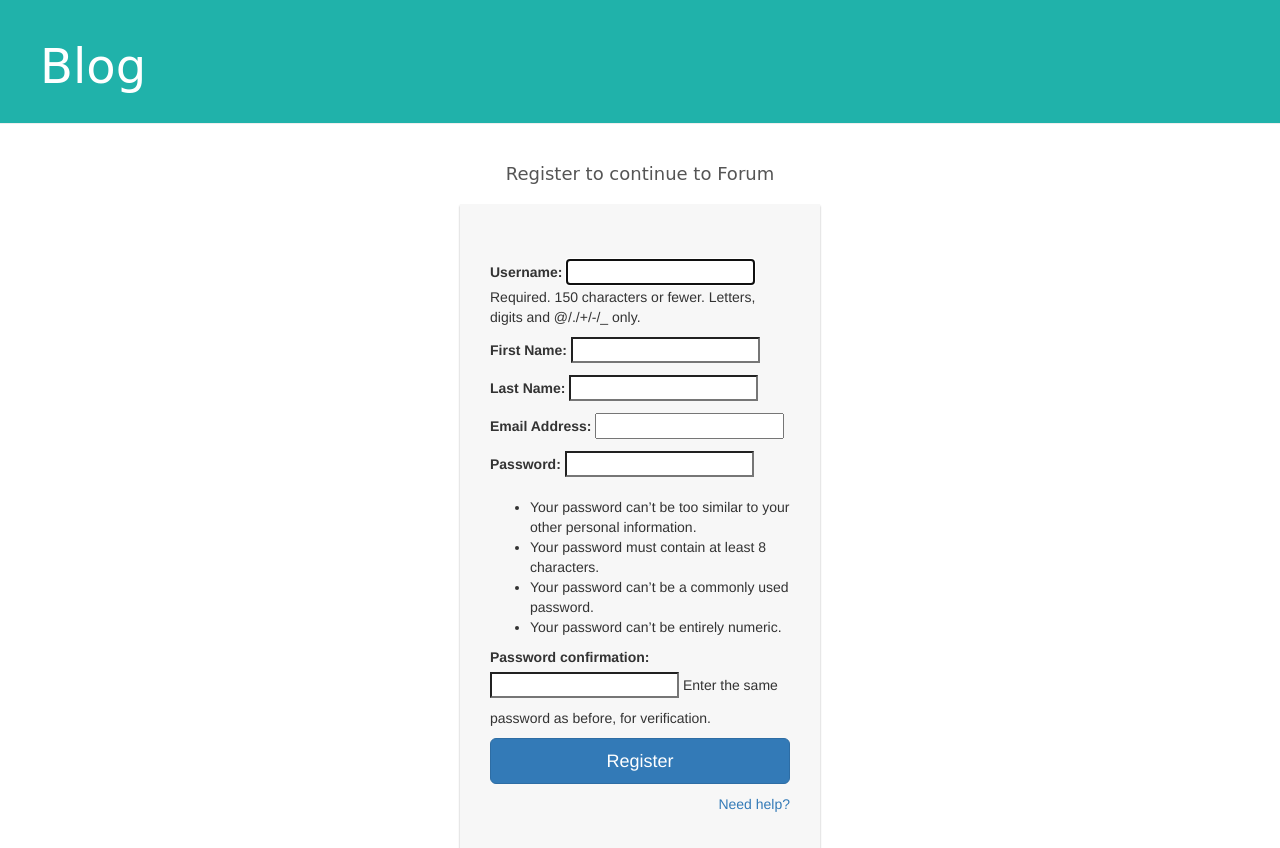
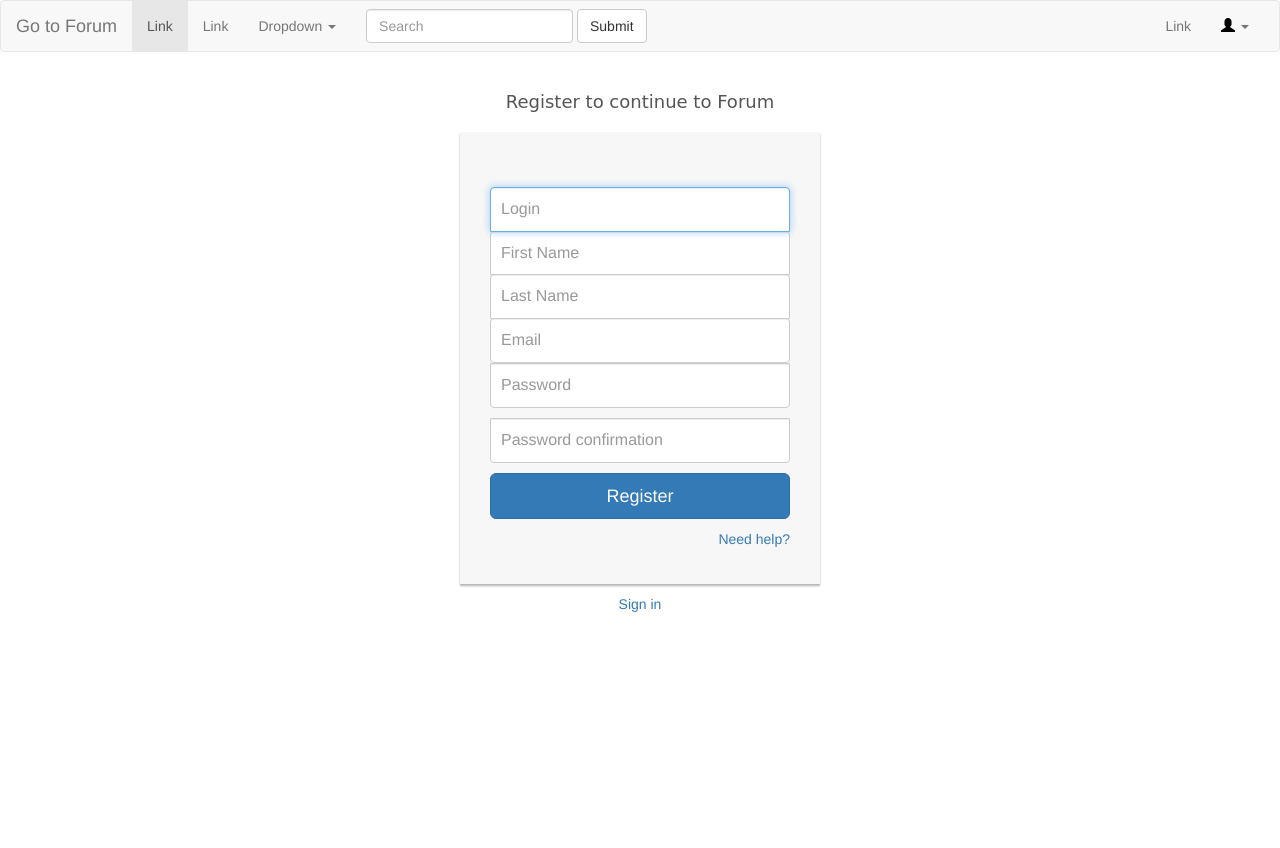
Before and after one commit to Bartimeys/forum, a Django app: page / in a window 1280 px wide. Shown: the top 848 px of the page. After the commit the page ends 612 px from the top, so only its background shows below. Run offline with Django 3.2, Linux system fonts and the light colour scheme; some libraries are stand-ins or nearby versions.

Commit message:
fix inputs. Add style, add redirect view and reverce

```diff
--- a/forum/templates/forum/account/login.html
+++ b/forum/templates/forum/account/login.html
@@ -8,7 +8,10 @@
                 <div class="account-wall">
                     <form class="form-signin" action="{% url 'accounts-login' %}" method="post">
                         {% csrf_token %}
-                        {{form.as_p}}
+                        <input id="username" class="form-control" type="text" name="username" placeholder="Username" required autofocus/>
+
+                        <input id="password" class="form-control" type="password" name="password" placeholder="Password" required autofocus/>
+
                         <input class="btn btn-lg btn-primary btn-block" type="submit" value="Login">
                         <a href="#" class="pull-right need-help">Need help? </a><span class="clearfix"></span>
                     </form>
--- a/forum/templates/forum/account/register.html
+++ b/forum/templates/forum/account/register.html
@@ -8,7 +8,12 @@
                 <div class="account-wall">
                     <form class="form-signin" action="{% url 'accounts-register' %}" method="post">
                         {% csrf_token %}
-                        {{ form.as_p }}
+                        <input id="id_username" class="form-control" name="username" type="text" placeholder="Login" required autofocus/>
+                        <input id="id_first_name"  class="form-control" name="first_name" type="text"  placeholder="First Name" required autofocus/>
+                        <input id="id_last_name"  class="form-control" name="last_name" type="text"  placeholder="Last Name" required autofocus/>
+                        <input id="id_email"  class="form-control" name="email" type="email"  placeholder="Email" required autofocus/>
+                        <input id="id_password1"  class="form-control" name="password1" type="password"  placeholder="Password" required autofocus/>
+                        <input id="id_password2"  class="form-control" name="password2" type="password"  placeholder="Password confirmation" required autofocus/>
                         <input class="btn btn-lg btn-primary btn-block" type="submit" value="Register">
                         <a href="#" class="pull-right need-help">Need help? </a><span class="clearfix"></span>
 
--- a/forum/templates/forum/base.html
+++ b/forum/templates/forum/base.html
@@ -8,9 +8,59 @@
     <link rel="stylesheet" href="{% static 'css/style.css' %}">
 </head>
 <body>
-<div class="page-header">
-    <h1><a href="/home">Blog</a></h1>
-</div>
+<nav class="navbar navbar-default">
+  <div class="container-fluid">
+    <!-- Brand and toggle get grouped for better mobile display -->
+    <div class="navbar-header">
+      <button type="button" class="navbar-toggle collapsed" data-toggle="collapse" data-target="#bs-example-navbar-collapse-1" aria-expanded="false">
+        <span class="sr-only">Toggle navigation</span>
+        <span class="icon-bar"></span>
+        <span class="icon-bar"></span>
+        <span class="icon-bar"></span>
+      </button>
+      <a class="navbar-brand" href="/home">Go to Forum</a>
+    </div>
+
+    <!-- Collect the nav links, forms, and other content for toggling -->
+    <div class="collapse navbar-collapse" id="bs-example-navbar-collapse-1">
+      <ul class="nav navbar-nav">
+        <li class="active"><a href="#">Link <span class="sr-only">(current)</span></a></li>
+        <li><a href="#">Link</a></li>
+        <li class="dropdown">
+          <a href="#" class="dropdown-toggle" data-toggle="dropdown" role="button" aria-haspopup="true" aria-expanded="false">Dropdown <span class="caret"></span></a>
+          <ul class="dropdown-menu">
+            <li><a href="#">Action</a></li>
+            <li><a href="#">Another action</a></li>
+            <li><a href="#">Something else here</a></li>
+            <li role="separator" class="divider"></li>
+            <li><a href="#">Separated link</a></li>
+            <li role="separator" class="divider"></li>
+            <li><a href="#">One more separated link</a></li>
+          </ul>
+        </li>
+      </ul>
+      <form class="navbar-form navbar-left">
+        <div class="form-group">
+          <input type="text" class="form-control" placeholder="Search">
+        </div>
+        <button type="submit" class="btn btn-default">Submit</button>
+      </form>
+      <ul class="nav navbar-nav navbar-right">
+        <li><a href="#">Link</a></li>
+        <li class="dropdown">
+          <a href="#" class="dropdown-toggle" data-toggle="dropdown" role="button" aria-haspopup="true" aria-expanded="false"><span class="glyphicon glyphicon-user" aria-hidden="true"></span> <span class="caret"></span></a>
+          <ul class="dropdown-menu">
+            <li><a href="{% url 'accounts-login' %}">Login</a></li>
+            <li><a href="{% url 'accounts-register' %}">Registration</a></li>
+            <li><a href="{% url 'accounts-success' %}">Logout</a></li>
+            <li role="separator" class="divider"></li>
+            <li><a href="#">Separated link</a></li>
+          </ul>
+        </li>
+      </ul>
+    </div><!-- /.navbar-collapse -->
+  </div><!-- /.container-fluid -->
+</nav>
 <div class="content container">
     <div class="row">
         <div class="col-md-8">
@@ -30,5 +80,7 @@
         </div>
     </div>
 </div>
+<script src="https://cdnjs.cloudflare.com/ajax/libs/jquery/3.1.0/jquery.min.js"></script>
+<script src="https://cdnjs.cloudflare.com/ajax/libs/twitter-bootstrap/3.3.7/js/bootstrap.min.js"></script>
 </body>
 </html>
--- a/forum/views.py
+++ b/forum/views.py
@@ -1,11 +1,11 @@
 from django.contrib.auth import login
 from django.contrib.auth import logout
 from django.contrib.auth.forms import AuthenticationForm
-from django.http import HttpResponseRedirect
+from django.core.urlresolvers import reverse
 from django.views.generic import DetailView
 from django.views.generic import FormView
 from django.views.generic import ListView, CreateView, UpdateView
-from django.views.generic.base import View, TemplateView
+from django.views.generic.base import TemplateView, RedirectView
 
 from forum.forms import RegisterForm
 from .models import Post, Category, Topic
@@ -13,7 +13,7 @@ from .models import Post, Category, Topic
 
 class RegisterView(FormView):
     form_class = RegisterForm
-    success_url = "/home"
+    success_url = "/success/"
     template_name = "forum/account/register.html"
 
     def form_valid(self, form):
@@ -23,7 +23,7 @@ class RegisterView(FormView):
 
 class LoginView(FormView):
     form_class = AuthenticationForm
-    success_url = "/home"
+    success_url = "/success/"
     template_name = "forum/account/login.html"
 
     def form_valid(self, form):
@@ -34,13 +34,11 @@ class LoginView(FormView):
 class SuccesView(TemplateView):
     template_name = 'forum/account/success.html'
 
-    def dispatch(self, *args, **kwargs):
-        return super(SuccesView, self).dispatch(*args, **kwargs)
 
-class LogoutView(View):
-    def get(self, request):
-        logout(request)
-        return HttpResponseRedirect("/home")
+class LogoutView(RedirectView):
+    def get_redirect_url(self):
+        logout(self.request)
+        return reverse('home_page')
 
 class HomeView(ListView):
     model = Category
```
Also changed, not shown: db.sqlite3.
